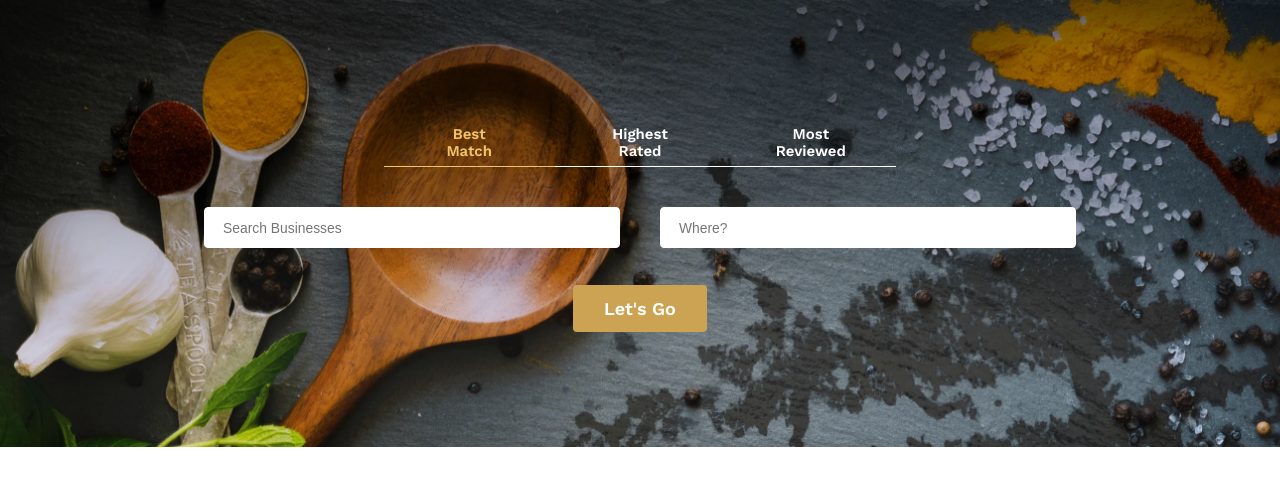
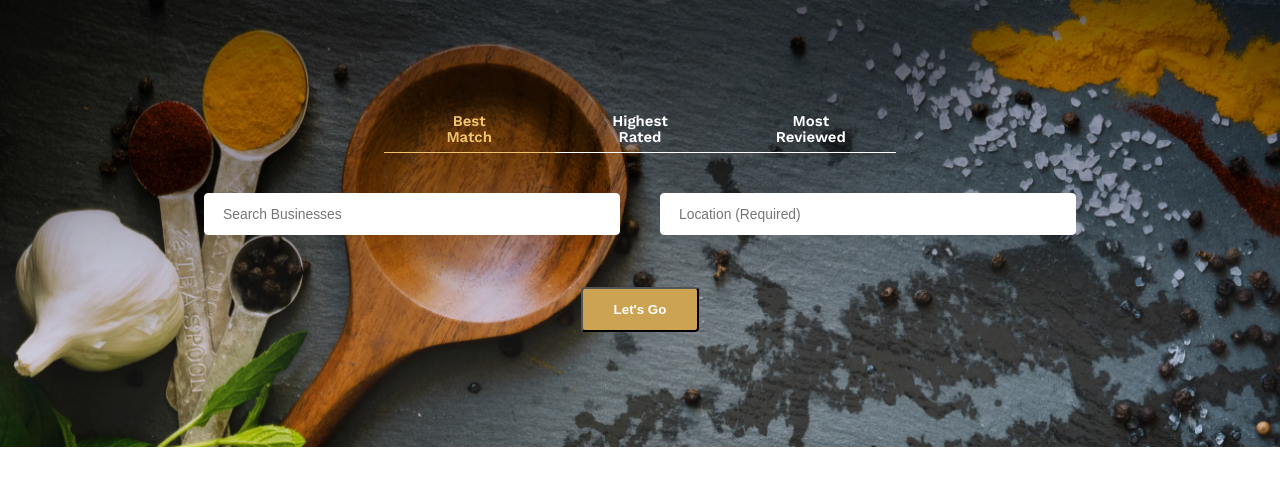
Before and after one commit to rodrigocastel/restaurants-finder-project, a React app: page / in a window 1280 px wide. Shown: the part 59-544 px from the top of the page. Built offline with nearby package versions, Linux system fonts and the light colour scheme; no server answers.

Commit message:
button changed from a tag to button tag

```diff
--- a/src/components/SearchBar/SearchBar.css
+++ b/src/components/SearchBar/SearchBar.css
@@ -61,7 +61,7 @@
     text-align: center;
   }
 
-  .SearchBar-submit a {
+  .SearchBar-submit button {
     border-radius: 4px;
     padding: .72rem 1.7rem;
     background-color: #cca353;
@@ -70,7 +70,7 @@
     transition: background-color .5s;
   }
 
-  .SearchBar-submit a:hover {
+  .SearchBar-submit button:hover {
     cursor: pointer;
     background-color: #a7874b;
   }
--- a/src/components/SearchBar/SearchBar.js
+++ b/src/components/SearchBar/SearchBar.js
@@ -69,10 +69,10 @@ class SearchBar extends React.Component {
         </div>
         <div className="SearchBar-fields">
           <input placeholder="Search Businesses" onChange={this.handleTermChange} />
-          <input placeholder="Where?" onChange={this.handleLocationChange}/>
+          <input placeholder="Location (Required)" onChange={this.handleLocationChange}/>
         </div>
         <div className="SearchBar-submit">
-          <a onClick={this.handleSearch}>Let's Go</a>
+          <button onClick={this.handleSearch}>Let's Go</button>
         </div>
       </div>
     );
```
